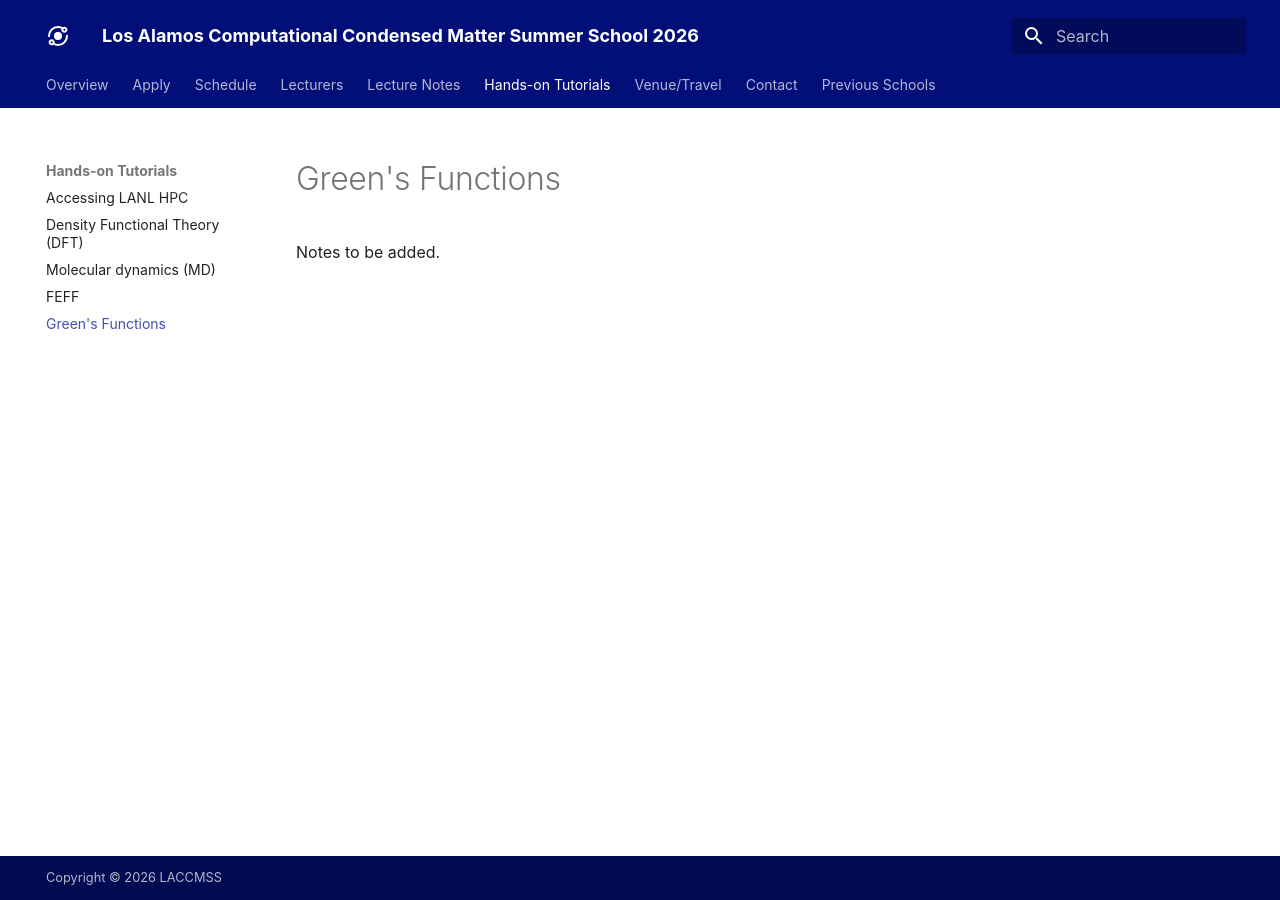
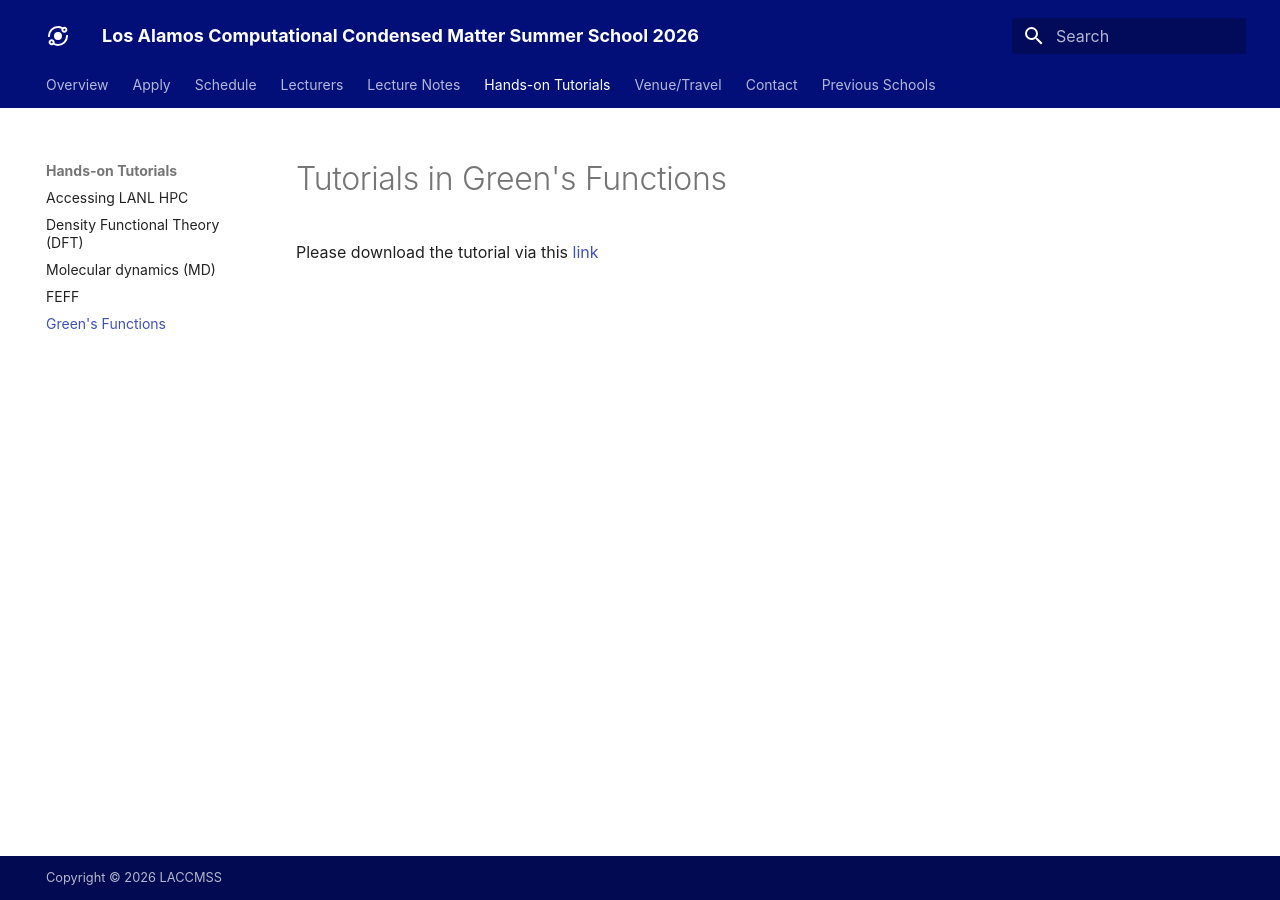
Before and after one commit to LACCMSS/2026, an MkDocs documentation site: the page built from docs/gf.md, in a window 1280 px wide. Built offline with MkDocs 1.6.1 and Material for MkDocs 9.7.7, drawn with Linux system fonts in a browser that asks for light colours; some web fonts are replaced.

Commit message:
Update gf.md

```diff
--- a/docs/gf.md
+++ b/docs/gf.md
@@ -2,4 +2,6 @@
 title: GF
 ---
 
-Notes to be added.
+# Tutorials in Green's Functions
+
+Please download the tutorial via this [link](assets/Tutorials/1_GreensFunctions.ipynb)
```
